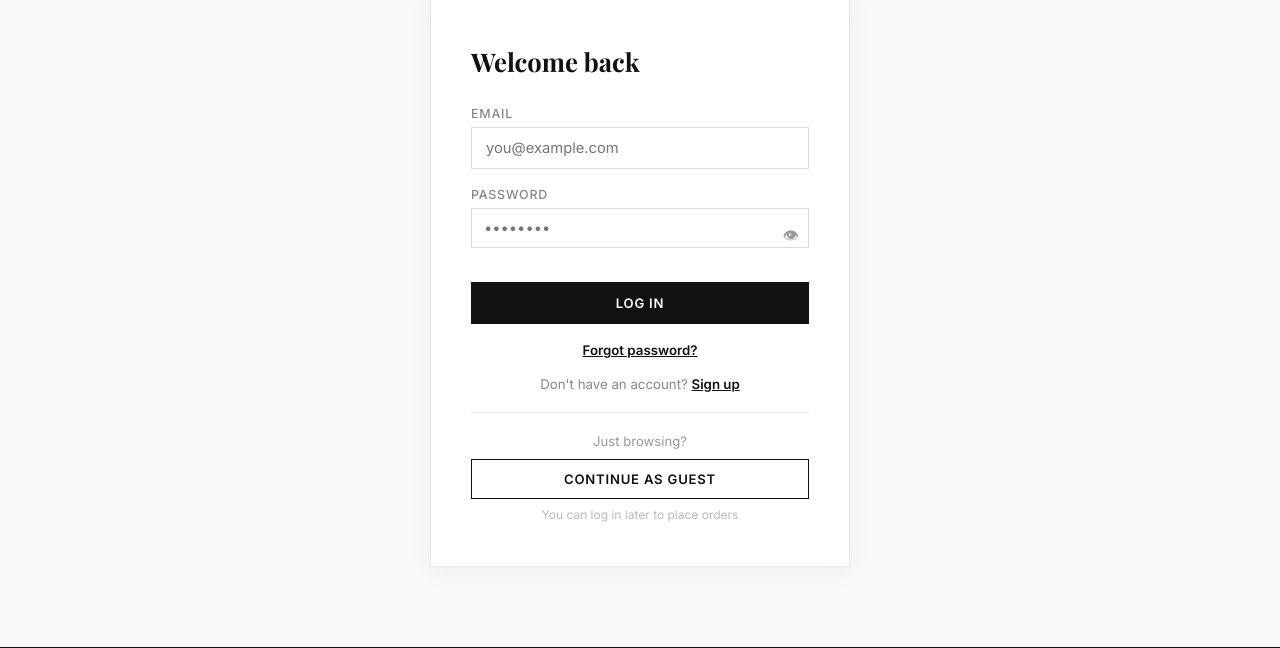
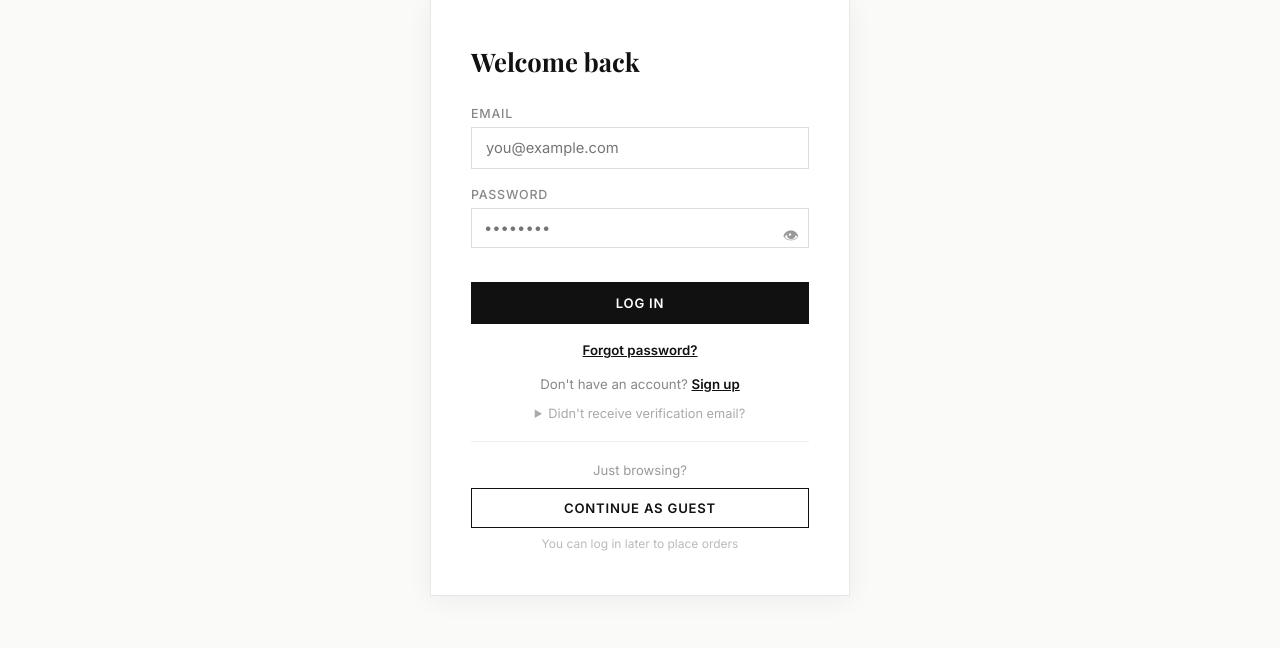
Before and after one commit to yashwanthcn18/Shopeasy, a Flask app: page /login in a window 1280 px wide. Shown: the part 146-794 px from the top of the page. Run offline with Flask 3, Linux system fonts and the light colour scheme.

Commit message:
Block login until email verified; resend verification link; fix signup flow

```diff
--- a/app.py
+++ b/app.py
@@ -45,7 +45,8 @@ def send_email(to_email, subject, body):
         )
         if resp.status_code == 200:
             return True
-        app.logger.error(f'Mailjet error: {resp.text}')
+        # Log full response so we can debug in Render logs
+        app.logger.error(f'Mailjet error {resp.status_code}: {resp.text}')
         return False
     except Exception as e:
         app.logger.error(f'Email send failed: {e}')
@@ -170,19 +171,19 @@ def signup():
         db.session.add(user)
         db.session.commit()
 
-        # Send verification email
+        # Send verification email — do NOT log in yet, require verification first
         link = url_for('verify_email', token=token, _external=True)
-        send_email(
+        sent = send_email(
             email,
             'ShopEasy — Please verify your email',
             f"Hi {name},\n\nClick the link below to verify your ShopEasy account:\n\n{link}\n\nThis link works only once.\n\n— ShopEasy Team"
         )
 
-        session.permanent  = True
-        session['user_id'] = user.id
-        merge_guest_cart(user.id)
-        flash('Account created! Please check your email to verify your account.')
-        return redirect(url_for('home'))
+        if sent:
+            flash('Account created! Check your email and click the verification link to login.')
+        else:
+            flash('Account created but we could not send a verification email. Contact support.')
+        return redirect(url_for('login'))
 
     return render_template('signup.html')
 
@@ -200,12 +201,36 @@ def login():
             flash('Invalid email or password.')
             return redirect(url_for('login'))
 
+        # Block login if email is not verified yet
+        if not user.is_verified:
+            flash('Please verify your email first. Check your inbox for the verification link.')
+            return redirect(url_for('login'))
+
         session.permanent = True
         session['user_id'] = user.id
         merge_guest_cart(user.id)
         return redirect(url_for('home'))
 
     return render_template('login.html')
+
+
+@app.route('/resend-verification', methods=['POST'])
+def resend_verification():
+    email = request.form.get('email', '').strip()
+    user  = User.query.filter_by(email=email).first()
+    if user and not user.is_verified:
+        token = secrets.token_urlsafe(32)
+        user.verify_token = token
+        db.session.commit()
+        link = url_for('verify_email', token=token, _external=True)
+        send_email(
+            email,
+            'ShopEasy — Verify your email',
+            f"Hi {user.name},\n\nHere is your new verification link:\n\n{link}\n\n— ShopEasy Team"
+        )
+    # Always show same message to avoid email enumeration
+    flash('If that email exists and is unverified, a new link has been sent.')
+    return redirect(url_for('login'))
 
 
 @app.route('/verify-email/<token>')
--- a/templates/login.html
+++ b/templates/login.html
@@ -27,6 +27,16 @@
   <p class="hint"><a href="{{ url_for('forgot_password') }}">Forgot password?</a></p>
   <p class="hint">Don't have an account? <a href="{{ url_for('signup') }}">Sign up</a></p>
 
+  <!-- Resend verification — shown when user hasn't verified yet -->
+  <details style="margin-top:14px; text-align:center;">
+    <summary style="font-size:0.8rem; color:#aaa; cursor:pointer;">Didn't receive verification email?</summary>
+    <form method="POST" action="{{ url_for('resend_verification') }}" style="margin-top:10px;">
+      <input type="email" name="email" placeholder="Enter your email" required
+             style="width:100%; padding:9px 12px; border:1px solid #ddd; font-size:0.88rem; margin-bottom:8px; font-family:inherit;" />
+      <button type="submit" class="btn btn-outline" style="width:100%; padding:9px;">Resend Verification Link</button>
+    </form>
+  </details>
+
   <div style="margin-top:20px; border-top:1px solid #eee; padding-top:20px; text-align:center;">
     <p style="font-size:0.82rem; color:#999; margin-bottom:10px;">Just browsing?</p>
     <a href="{{ url_for('guest_login') }}" class="btn btn-outline" style="width:100%; display:block; text-align:center;">
```
